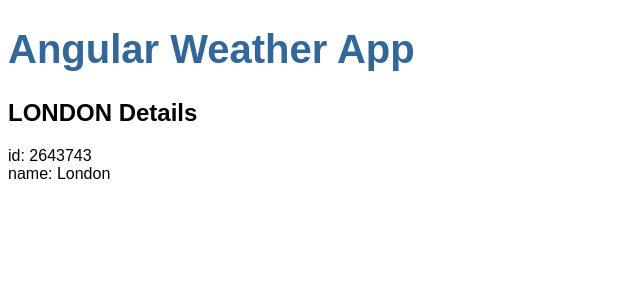
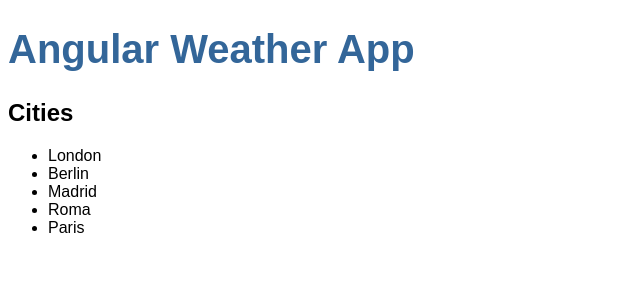
Before and after one commit to oskarjakiela/angular-weather-app, an Angular app: page / in a window 1280 px wide. Shown: the top 300 px of the page, without its empty margins (0-640 px from the left). Built offline with nearby package versions, Linux system fonts and the light colour scheme.

Commit message:
Display cities list

```diff
--- a/src/app/cities/cities.component.html
+++ b/src/app/cities/cities.component.html
@@ -1,3 +1,14 @@
-<h2>{{ city.name | uppercase }} Details</h2>
-<div><span>id: </span>{{city.id}}</div>
-<div><span>name: </span>{{city.name}}</div>
+<h2>Cities</h2>
+<ul class="cities">
+  <li *ngFor="let city of cities"
+    [class.selected]="city === selectedCity"
+    (click)="onSelect(city)"
+  >
+    <span>{{city.name}}</span>
+
+    <div *ngIf="city === selectedCity">
+      <h2>{{ city.name | uppercase }} Details</h2>
+      <div><span>id: </span>{{city.id}}</div>
+    </div>
+  </li>
+</ul>
--- a/src/app/cities/cities.component.ts
+++ b/src/app/cities/cities.component.ts
@@ -1,5 +1,6 @@
 import { Component, OnInit } from '@angular/core';
 import { City } from './../city';
+import { CITIES } from './../mock-cities';
 
 @Component({
   selector: 'app-cities',
@@ -7,14 +8,16 @@ import { City } from './../city';
   styleUrls: ['./cities.component.css']
 })
 export class CitiesComponent implements OnInit {
-  city: City = {
-    id: 2643743,
-    name: 'London',
-  };
+  cities = CITIES;
+
+  selectedCity: City;
 
   constructor() { }
 
   ngOnInit() {
   }
 
+  onSelect(city: City): void {
+    this.selectedCity = city;
+  }
 }
--- /dev/null
+++ b/src/app/mock-cities.ts
@@ -0,0 +1,9 @@
+import { City } from './city';
+
+export const CITIES: City[] = [
+  { id: 2643743, name: 'London' },
+  { id: 2950159, name: 'Berlin' },
+  { id: 3117735, name: 'Madrid' },
+  { id: 3169070, name: 'Roma' },
+  { id: 2988507, name: 'Paris' }
+];
```
